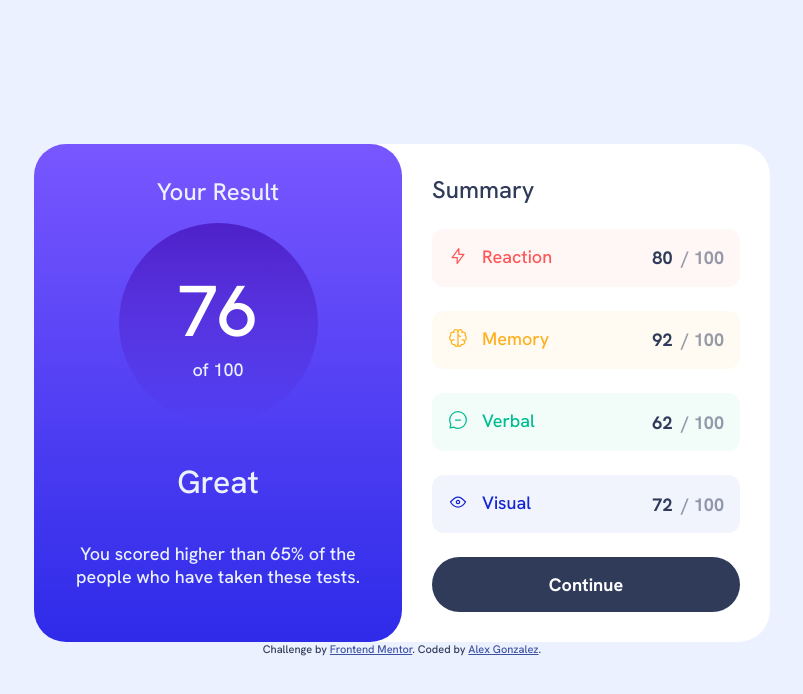
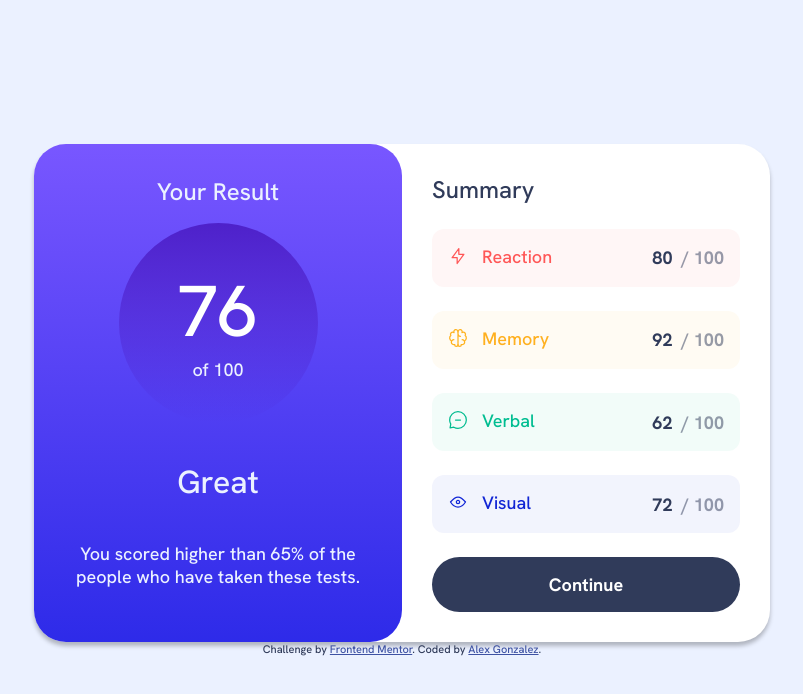
Before and after one commit to luinrandir/results-summary-component, a plain HTML site: page index.html in a window 1280 px wide. Shown: the whole page, without its empty margins (238-1041 px from the left). Drawn offline with Linux system fonts and the light colour scheme.

Commit message:
Fixed some issues for Frontend Mentor

```diff
--- a/style.css
+++ b/style.css
@@ -92,6 +92,7 @@ body {
 .results {
   background-color: var(--nclr-white);
   border-radius: var(--box-radius-size);
+  box-shadow: 0 4px 4px rgba(0, 0, 0, 0.25);
   display: grid;
   max-width: 736px;
 }
```
Also changed, not shown: index.html (+1 -2 lines).
